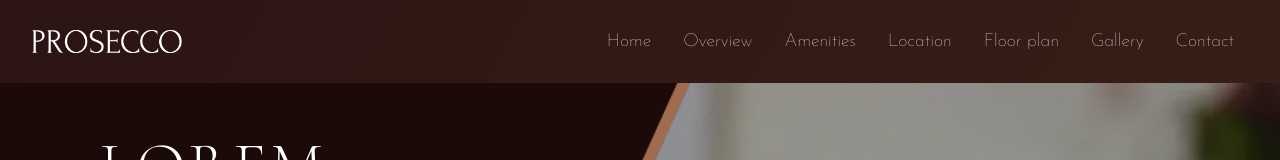
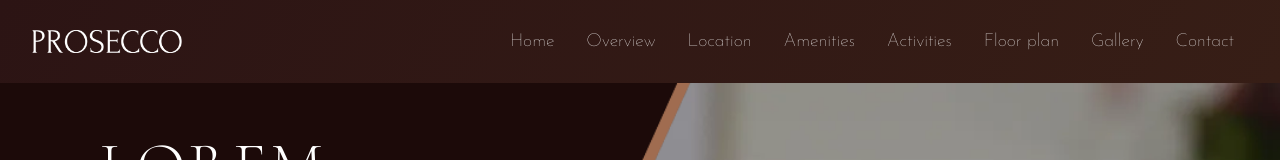
Before and after one commit to AnzeProsek/prosecco, a React (Create React App) app: page /main in a window 1280 px wide. Shown: the top 160 px of the page. Built offline with nearby package versions, Linux system fonts and the light colour scheme.

Commit message:
navbar update

```diff
--- a/src/components/Activities/Activities.css
+++ b/src/components/Activities/Activities.css
@@ -32,7 +32,7 @@
 }
 
 .activities-header h2 {
-  font-size: 2.8rem;
+  font-size: 2.5rem;
   font-family: "CormorantSC-Light", sans-serif;
   font-weight: 200;
   color: #a06c50;
--- a/src/components/Navbar/Navbar.jsx
+++ b/src/components/Navbar/Navbar.jsx
@@ -22,13 +22,18 @@ const Navbar = () => {
           </a>
         </li>
         <li>
+          <a className="link" href="#location">
+            Location
+          </a>
+        </li>
+        <li>
           <a className="link" href="#amenities">
             Amenities
           </a>
         </li>
         <li>
-          <a className="link" href="#location">
-            Location
+          <a className="link" href="#activities">
+            Activities
           </a>
         </li>
         <li>
@@ -83,6 +88,15 @@ const Navbar = () => {
               </li>
               <li>
                 <a
+                  href="#location"
+                  className="link"
+                  onClick={() => setToggleMenu(false)}
+                >
+                  Location
+                </a>
+              </li>
+              <li>
+                <a
                   href="#amenities"
                   className="link"
                   onClick={() => setToggleMenu(false)}
@@ -92,11 +106,11 @@ const Navbar = () => {
               </li>
               <li>
                 <a
-                  href="#location"
+                  href="#activities"
                   className="link"
                   onClick={() => setToggleMenu(false)}
                 >
-                  Location
+                  Activities
                 </a>
               </li>
               <li>
```
